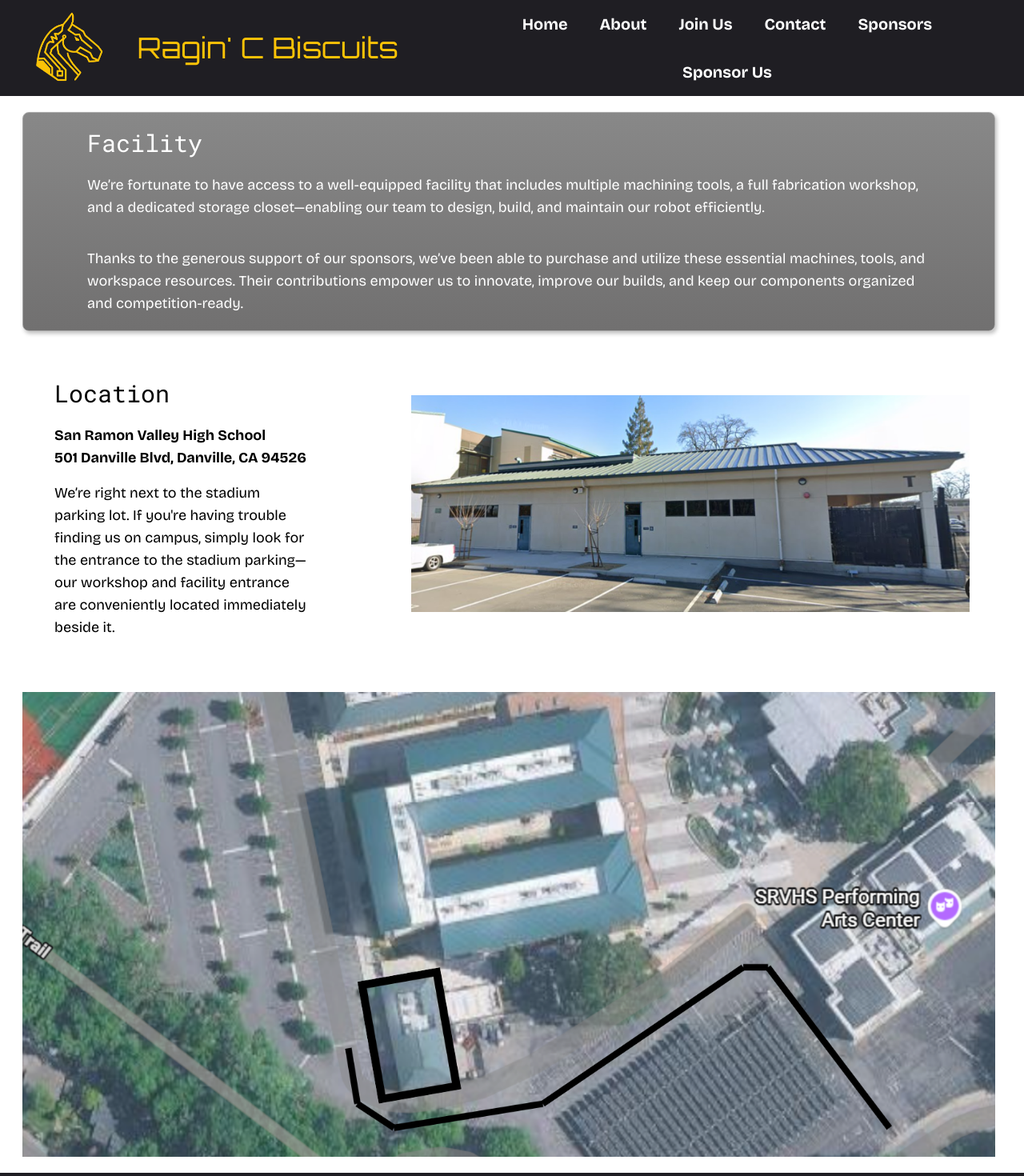
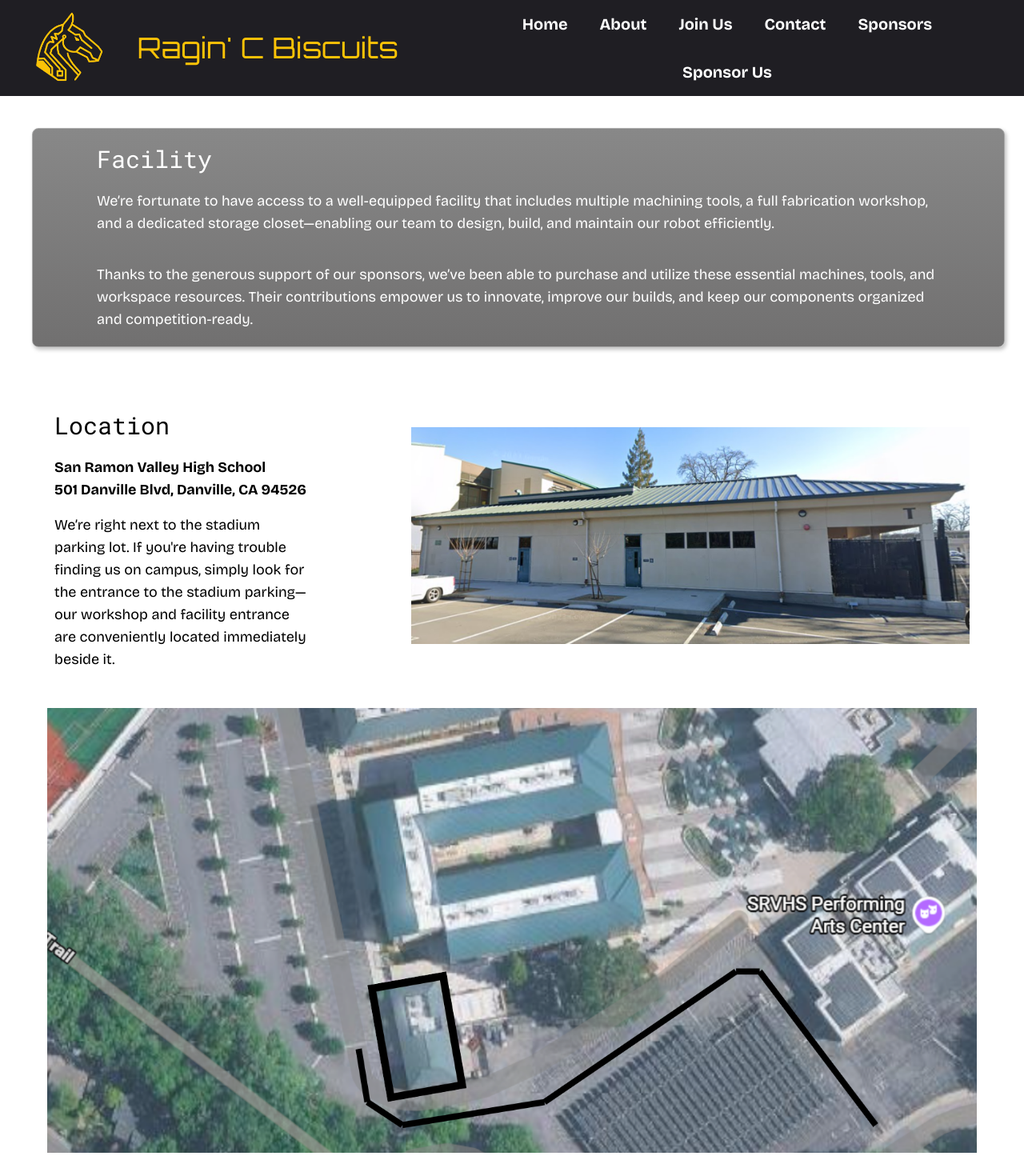
Before and after one commit to Team-1280/1280-website, a React (Vite) app in the folder app/: page /Facility in a window 1280 px wide. Shown: the top 1470 px of the page at 80% size. Built offline with nearby package versions, Linux system fonts and the light colour scheme.

Commit message:
Improve facility page

```diff
--- a/app/src/pages/Facility.jsx
+++ b/app/src/pages/Facility.jsx
@@ -2,7 +2,7 @@ const Facility = () => {
     return (
         <>
             <section>
-                <div className='bg-white relative h-[30%] w-full justify-center items-center px-7 py-5'>
+                <div className='bg-white relative h-[30%] w-full justify-center items-center px-10 py-10'>
                     <div className='relative gray-box w-[95vw] h-1/4'>
                         <div className='text-white text-3xl text-left font-roboto px-20 pb-5 pt-5'>
                             Facility
@@ -38,8 +38,8 @@ const Facility = () => {
                 </div>
             </section>
             <section>
-                <div className="bg-white relative h-[30%] w-full px-7 pt-5 pb-5 flex">
-                    <img src="/facility2.png" className="w-[95vw]"></img>
+                <div className="bg-white relative w-full px-7 pb-15 flex items-center justify-center">
+                    <img src="/facility2.png" className="w-[95%]"></img>
                 </div>
             </section>
         </>
```
